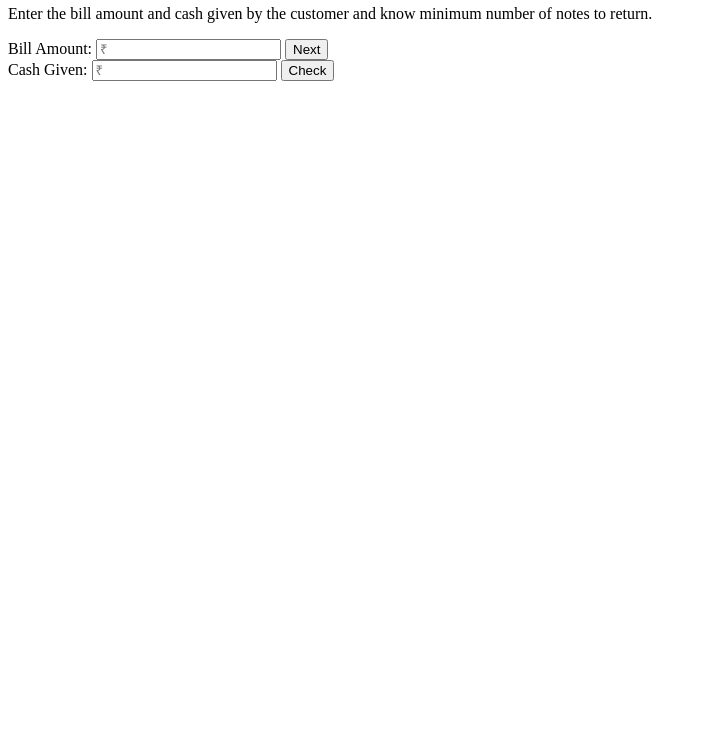
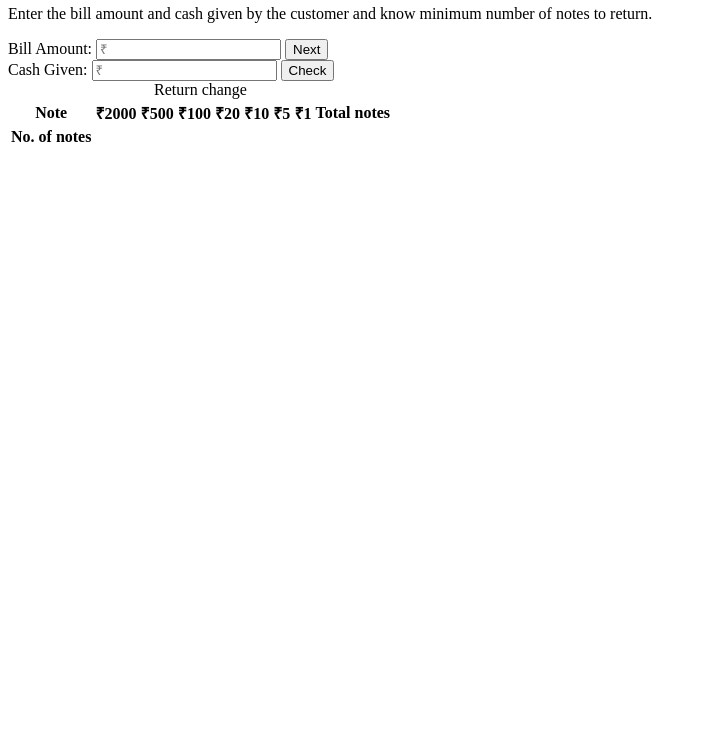
Before and after one commit to beastsunny/Money-Register, a plain HTML site: page index.html in a window 1280 px wide. Shown: the part 62-800 px from the top of the page, without its empty margins (0-703 px from the left). Drawn offline with Linux system fonts and the light colour scheme.

Commit message:
doc : table

```diff
--- a/index.html
+++ b/index.html
@@ -29,9 +29,47 @@
         <div id="output"></div>
 
 
+        <div class="return-table">
 
 
-        <script src="/app.js" type="text/javascript"></script>
+            <table class="table-value">
+                <caption>Return change</caption>
+
+                <tr>
+                    <th>Note</th>
+                    <th>₹2000</th>
+                    <th>₹500</th>
+                    <th>₹100</th>
+                    <th>₹20</th>
+                    <th>₹10</th>
+                    <th>₹5</th>
+                    <th>₹1</th>
+                    <th>Total notes</th>
+                </tr>
+
+                <tr>
+                    <th>No. of notes</th>
+                    <td class="no-of-note"></td>
+                    <td class="no-of-note"></td>
+                    <td class="no-of-note"></td>
+                    <td class="no-of-note"></td>
+                    <td class="no-of-note"></td>
+                    <td class="no-of-note"></td>
+                    <td class="no-of-note"></td>
+                    <td class="no-of-note"></td>
+                </tr>
+
+
+
+            </table>
+        </div>
+    </section>
+
+
+
+
+
+    <script src="/app.js" type="text/javascript"></script>
 </body>
 
 </html>
```
